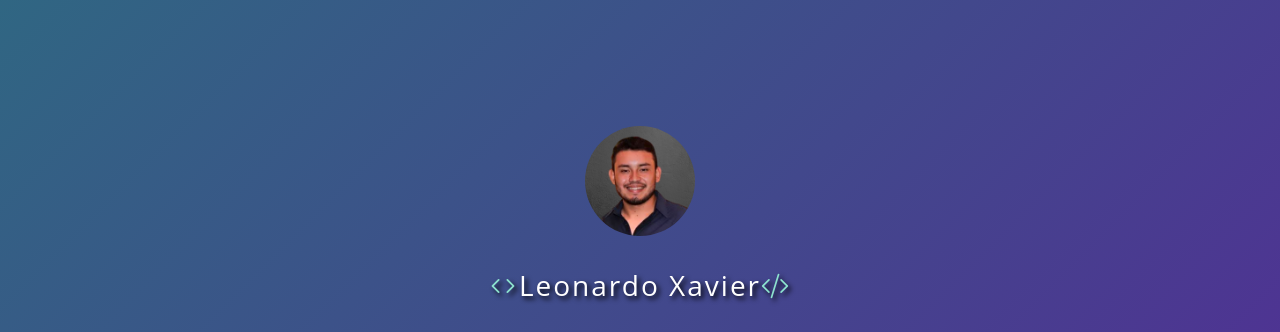
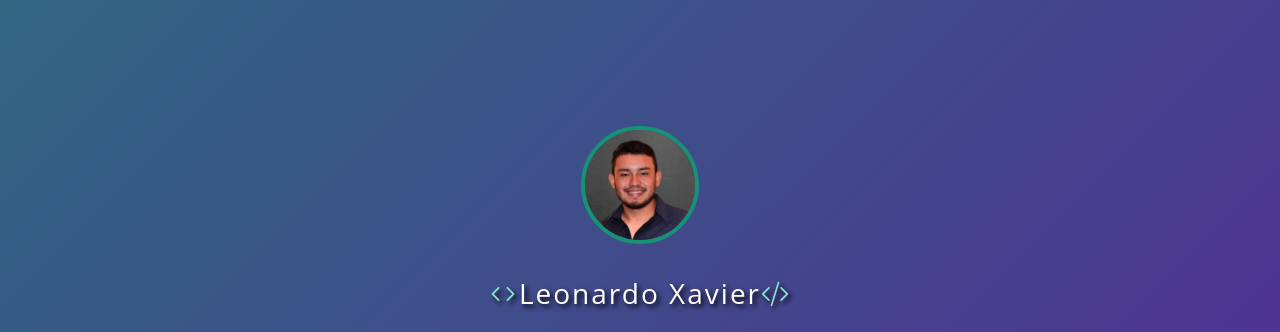
Before and after one commit to leonardoxavier01/my-links, a plain HTML site: page index.html in a window 1280 px wide. Shown: the top 332 px of the page. Drawn offline with nearby package versions, Linux system fonts and the light colour scheme.

Commit message:
styles: border profile-name

```diff
--- a/styles.css
+++ b/styles.css
@@ -29,6 +29,9 @@ body {
   height: auto;
   max-width: 110px;
   border-radius: 50%;
+  border: solid #169275;
+  border-width: 4px;
+
 }
 
 .profile-name {
```
